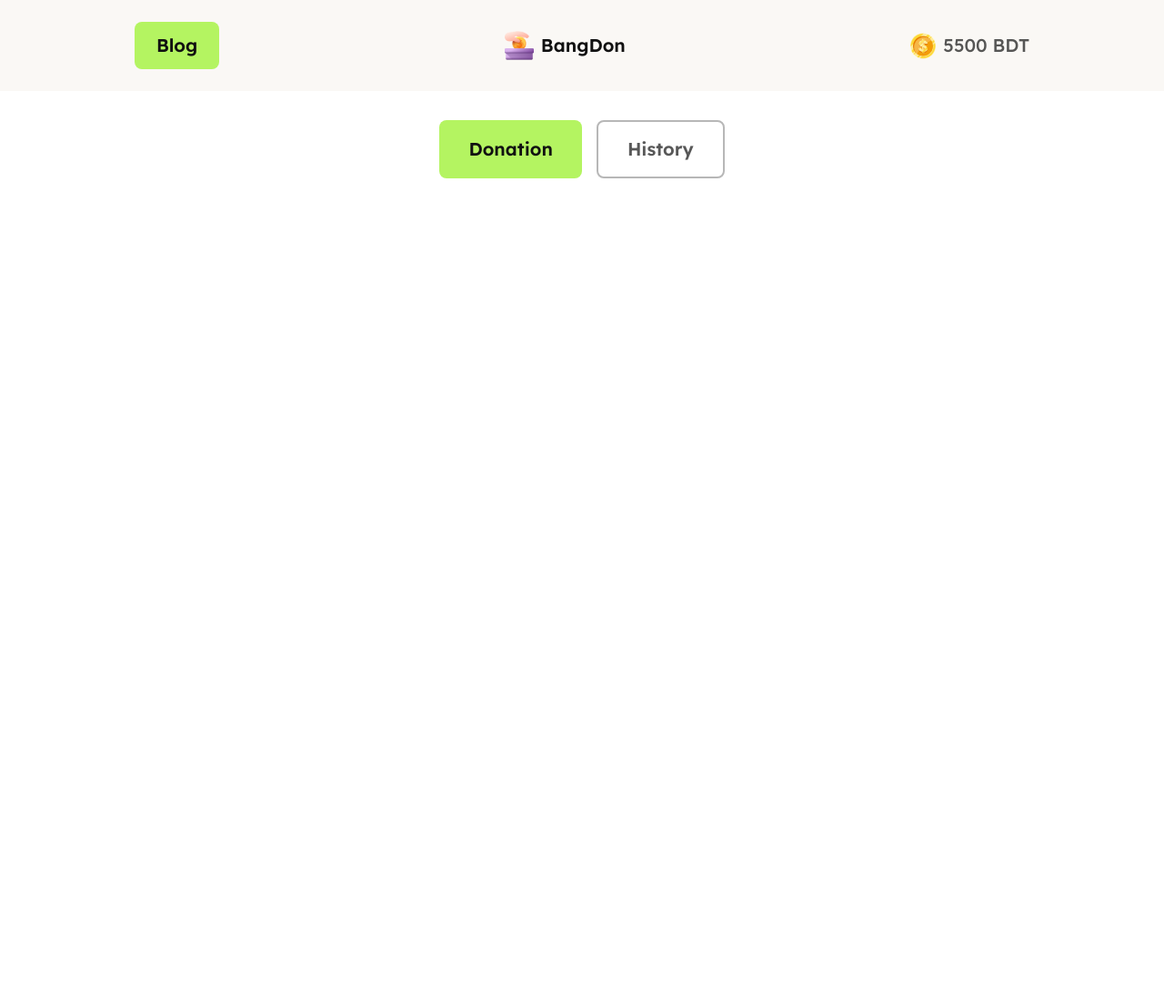
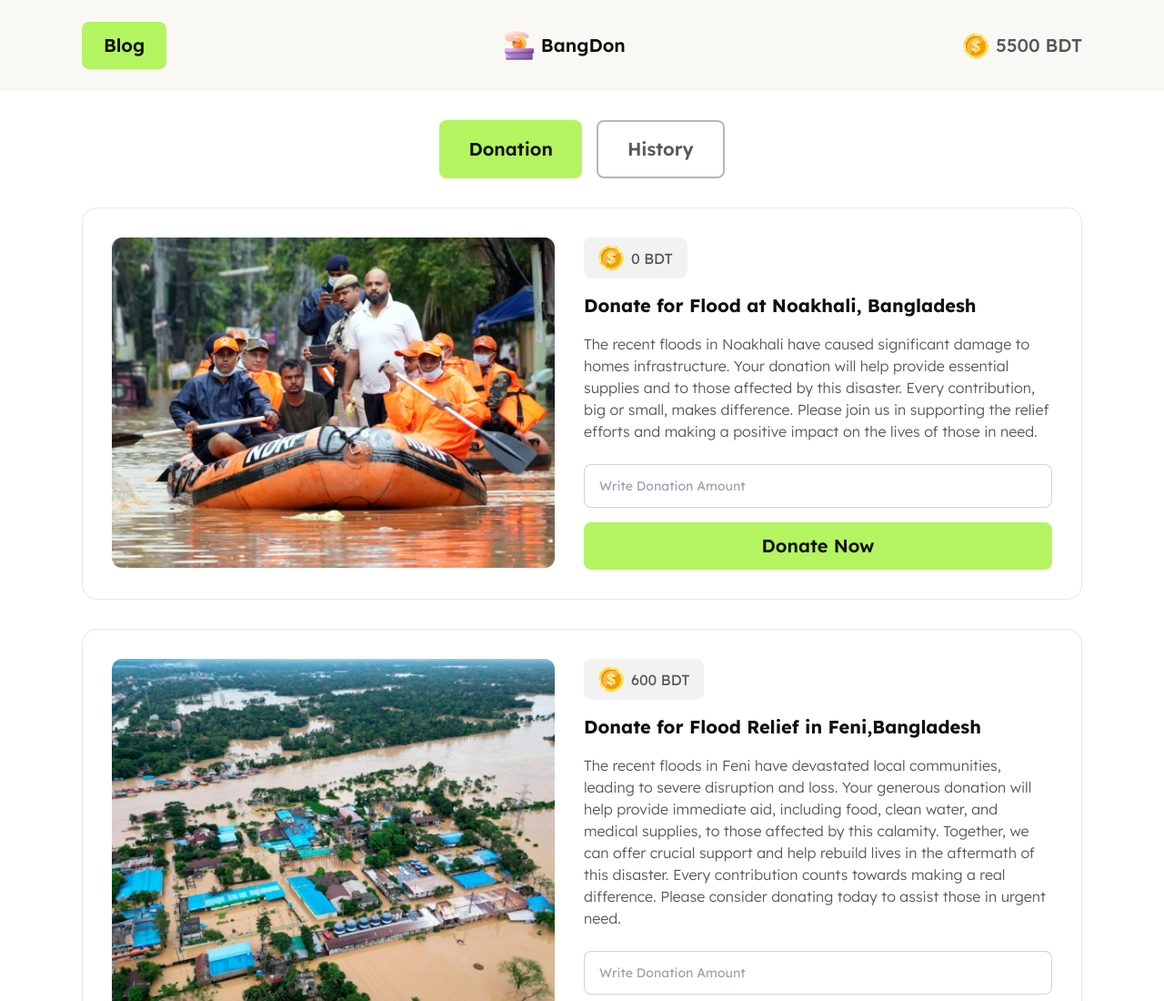
Before and after one commit to Durjoy96/Bangdon, a plain HTML site: page index.html in a window 1280 px wide. Shown: the top 1100 px of the page at 91% size. Before the commit the page ends 800 px from the top, so only its background shows below. Drawn offline with nearby package versions, Linux system fonts and the light colour scheme.

Commit message:
donation section styles complete

```diff
--- a/index.html
+++ b/index.html
@@ -36,7 +36,7 @@
 <body class="font-lexend">
   <header class="sticky top-0 backdrop-blur-md">
     <div class="bg-base_200/80 pt-4 pb-4 backdrop-blur-3xl md:pt-6 md:pb-6">
-      <nav class="max-w-screen-lg mx-auto px-5 flex justify-between items-center flex-wrap gap-y-2">
+      <nav class="max-w-[1140px] mx-auto px-5 flex justify-between items-center flex-wrap gap-y-2">
         <a href=""><button class="bg-primary text-primary_content px-4 py-2 font-semibold text-base rounded-lg md:px-6 md:py-3 md:text-xl">Blog</button></a>
         <div class="flex gap-1 items-center md:gap-2">
           <img class="max-w-5 md:inline-block md:max-w-8" src="assets/images/logo.png" alt="logo">
@@ -53,7 +53,63 @@
       <button class="bg-transparent text-lg font-semibold text-base_content_secondary px-5 py-2 rounded-lg border-2 border-base_content/30 md:text-xl md:px-8 md:py-4">History</button>
     </div>
   </header>
-  <main>
+  <main class="max-w-[1140px] mx-auto px-5">
+    <section class="space-y-8">
+      <!-- card-1 -->
+       <div class="flex gap-8 p-8 border rounded-2xl">
+        <div>
+          <img src="assets/images/noakhali.png" alt="noakhali">
+        </div>
+        <div>
+          <div class="inline-flex items-center gap-2 px-4 py-2 rounded-lg bg-base_content/5">
+            <img src="assets/images/coin.png" alt="coin">
+            <p class="text-base text-base_content_secondary"><span>0</span> BDT</p>
+          </div>
+          <h2 class="text-xl font-bold text-base_content my-4">Donate for Flood at Noakhali, Bangladesh</h2>
+          <p class="text-base font-light text-base_content_secondary max-w-[552px]">The recent floods in Noakhali have caused significant damage to homes  infrastructure. Your donation will help provide essential supplies and  to those affected by this disaster. Every contribution, big or small, makes  difference. Please join us in supporting the relief efforts and making a positive impact on the lives of those in need.</p>
+          <div class="mt-6">
+            <input type="text" placeholder="Write Donation Amount" class="input input-bordered w-full text-sm" />
+            <button class="w-full py-3 bg-primary text-primary_content text-xl font-semibold rounded-lg mt-4 hover:bg-primary/80">Donate Now</button>
+          </div>
+        </div>
+       </div>
+      <!-- card-2 -->
+       <div class="flex gap-8 p-8 border rounded-2xl">
+        <div>
+          <img src="assets/images/feni.png" alt="feni">
+        </div>
+        <div>
+          <div class="inline-flex items-center gap-2 px-4 py-2 rounded-lg bg-base_content/5">
+            <img src="assets/images/coin.png" alt="coin">
+            <p class="text-base text-base_content_secondary"><span>600</span> BDT</p>
+          </div>
+          <h2 class="text-xl font-bold text-base_content my-4">Donate for Flood Relief in Feni,Bangladesh</h2>
+          <p class="text-base font-light text-base_content_secondary max-w-[552px]">The recent floods in Feni have devastated local communities, leading to severe disruption and loss. Your generous donation will help provide immediate aid, including food, clean water, and medical supplies, to those affected by this calamity. Together, we can offer crucial support and help rebuild lives in the aftermath of this disaster. Every contribution counts towards making a real difference. Please consider donating today to assist those in urgent need.</p>
+          <div class="mt-6">
+            <input type="text" placeholder="Write Donation Amount" class="input input-bordered w-full text-sm" />
+            <button class="w-full py-3 bg-primary text-primary_content text-xl font-semibold rounded-lg mt-4 hover:bg-primary/80">Donate Now</button>
+          </div>
+        </div>
+       </div>
+      <!-- card-3 -->
+       <div class="flex gap-8 p-8 border rounded-2xl">
+        <div>
+          <img src="assets/images/quota-protest.png" alt="feni">
+        </div>
+        <div>
+          <div class="inline-flex items-center gap-2 px-4 py-2 rounded-lg bg-base_content/5">
+            <img src="assets/images/coin.png" alt="coin">
+            <p class="text-base text-base_content_secondary"><span>2400</span> BDT</p>
+          </div>
+          <h2 class="text-xl font-bold text-base_content my-4">Aid for Injured in the Quota Movement</h2>
+          <p class="text-base font-light text-base_content_secondary max-w-[552px]">The recent floods in Feni have devastated local communities, leading to severe disruption and loss. Your generous donation will help provide immediate aid, including food, clean water, and medical supplies, to those affected by this calamity. Together, we can offer crucial support and help rebuild lives in the aftermath of this disaster. Every contribution counts towards making a real difference. Please consider donating today to assist those in urgent need.</p>
+          <div class="mt-6">
+            <input type="text" placeholder="Write Donation Amount" class="input input-bordered w-full text-sm" />
+            <button class="w-full py-3 bg-primary text-primary_content text-xl font-semibold rounded-lg mt-4 hover:bg-primary/80">Donate Now</button>
+          </div>
+        </div>
+       </div>
+    </section>
 
   </main>
 </body>
```
